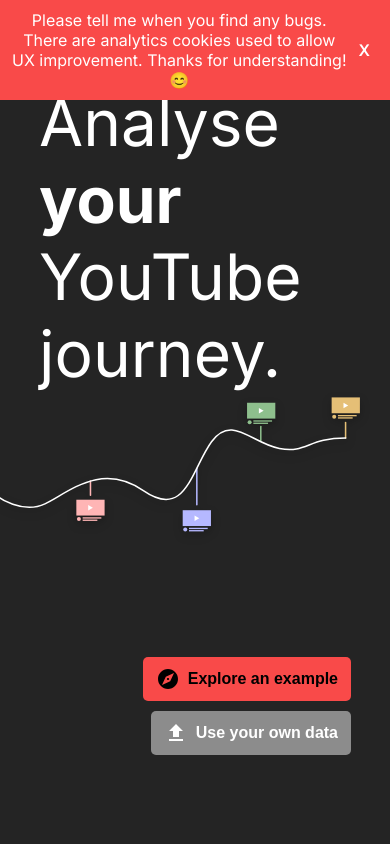
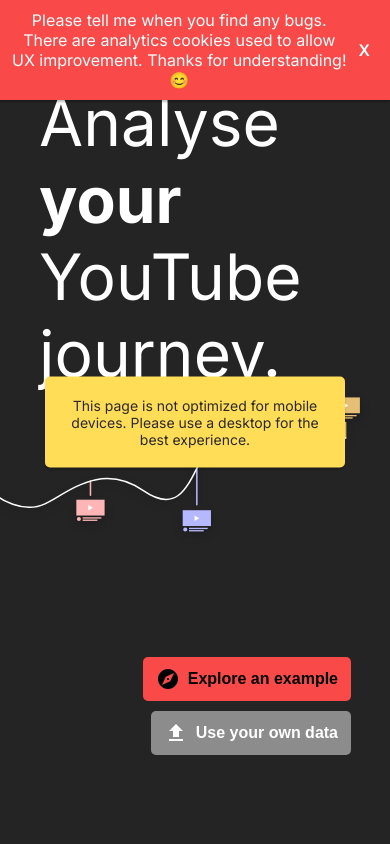
Before and after one commit to leosch1/youtube-path, a Next.js app: page / in a window 390 px wide. Shown: the top 844 px of the page. Built offline with nearby package versions, Linux system fonts and the light colour scheme.

Commit message:
add mobile warning

```diff
--- a/app/globals.css
+++ b/app/globals.css
@@ -16,6 +16,8 @@
   --secondary-text-color: #CDCDCD;
 
   --success-color: #8EBF8D;
+  --warning-color: #FFDD57;
+  --on-warning-color: #2A2929;
 }
 
 * {
--- a/app/page.module.css
+++ b/app/page.module.css
@@ -1,6 +1,6 @@
 .cookieInfo {
   position: fixed;
-  z-index: 1000;
+  z-index: 20;
   top: 0;
   background-color: var(--primary-action-color);
   padding: 10px;
@@ -8,6 +8,25 @@
   display: flex;
   justify-content: center;
   align-items: center;
+  box-shadow: 0px 2px 2px rgba(0, 0, 0, 0.25);
+}
+
+.mobileWarning {
+  position: fixed;
+  top: 50%;
+  left: 50%;
+  transform: translate(-50%, -50%);
+  z-index: 1000;
+  background-color: var(--warning-color);
+  color: var(--on-warning-color);
+  padding: 20px;
+  width: 80%;
+  max-width: 300px;
+  text-align: center;
+  border-radius: 5px;
+  font-size: 14px;
+  cursor: pointer;
+  box-shadow: 0px 2px 2px rgba(0, 0, 0, 0.25);
 }
 
 .content {
--- a/app/page.tsx
+++ b/app/page.tsx
@@ -24,6 +24,7 @@ import { ProcessingContext } from '../contexts/ProcessingContext';
 
 export default function Home() {
   const [showCookieInfo, setShowCookieInfo] = useState(true);
+  const [showMobileWarning, setShowMobileWarning] = useState(window.innerWidth <= 768);
   const fileInputRef = useRef<HTMLInputElement>(null);
   const watchHistoryDataRef = useRef<WatchHistoryEntry[]>([]);
   const [isExampleData, setIsExampleData] = useState(true);
@@ -38,10 +39,6 @@ export default function Home() {
   const [topChannelsVideoCountData, setTopChannelsVideoCountData] = useState<ChannelVideoCountData[]>(exampleTopChannelVideoCountData);
   const [dailyVideoCounts, setDailyVideoCounts] = useState<DateVideoCountData[]>(exampleDailyVideoCounts);
   const [youtubePath, setYoutubePath] = useState<ChannelVideoCountData[]>(exampleYoutubePathData);
-
-  const scrollToTop = () => {
-    window.scrollTo({ top: 0, behavior: 'smooth' });
-  };
 
   const handleDataChange = async (data: WatchHistoryEntry[]) => {
     try {
@@ -91,6 +88,10 @@ export default function Home() {
     }
   };
 
+  const scrollToTop = () => {
+    window.scrollTo({ top: 0, behavior: 'smooth' });
+  };
+
   const onClickUpload = () => {
     setProcessingProgress(0);
     setProcessingError(null);
@@ -136,16 +137,21 @@ export default function Home() {
     }
   };
 
+  const handleResize = () => {
+    setShowMobileWarning(window.innerWidth <= 768);
+    setVideosPerWeekWidth();
+  }
+
   useEffect(() => {
-    // Call the function initially to set the position
-    setVideosPerWeekWidth();
+    // Call the function initially
+    handleResize()
 
     // Add the event listener
-    window.addEventListener('resize', setVideosPerWeekWidth);
+    window.addEventListener('resize', handleResize);
 
     // Cleanup function to remove the event listener when the component unmounts
     return () => {
-      window.removeEventListener('resize', setVideosPerWeekWidth);
+      window.removeEventListener('resize', handleResize);
     };
   }, []);
 
@@ -171,6 +177,11 @@ export default function Home() {
             Please tell me when you find any bugs. There are analytics cookies used to allow UX improvement. Thanks for understanding! 😊
           </span>
           <span onClick={() => setShowCookieInfo(false)} style={{ marginLeft: '10px', marginRight: '10px', fontWeight: '600', cursor: 'pointer' }}>X</span>
+        </div>
+      )}
+      {showMobileWarning && (
+        <div className={styles.mobileWarning} onClick={() => setShowMobileWarning(false)}>
+          This page is not optimized for mobile devices. Please use a desktop for the best experience.
         </div>
       )}
       <div className={styles.snapContainer}>
--- a/components/MaxVideosPerWeek.module.css
+++ b/components/MaxVideosPerWeek.module.css
@@ -15,6 +15,7 @@
 .centeredElement h2 {
   font-size: 2.5em;
   margin-left: 0.5em;
+  white-space: nowrap;
 }
 
 .container h2 em {
--- a/components/OwnDataModal.module.css
+++ b/components/OwnDataModal.module.css
@@ -20,6 +20,8 @@
     color: var(--primary-text-color);
     overflow-y: auto;
     overflow-x: visible;
+    border-radius: 5px;
+    box-shadow: 0px 2px 2px rgba(0, 0, 0, 0.25);
 }
 
 .closeButton {
```
